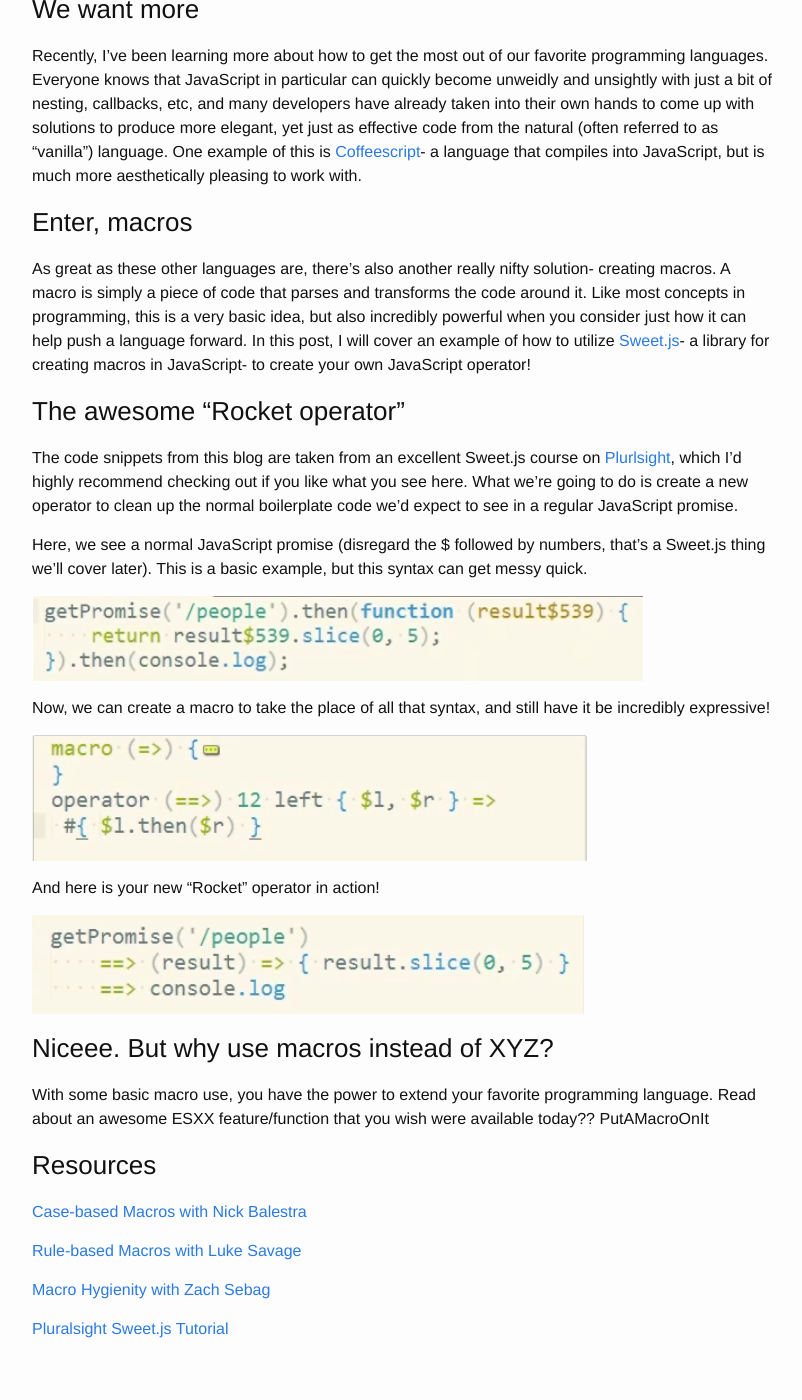
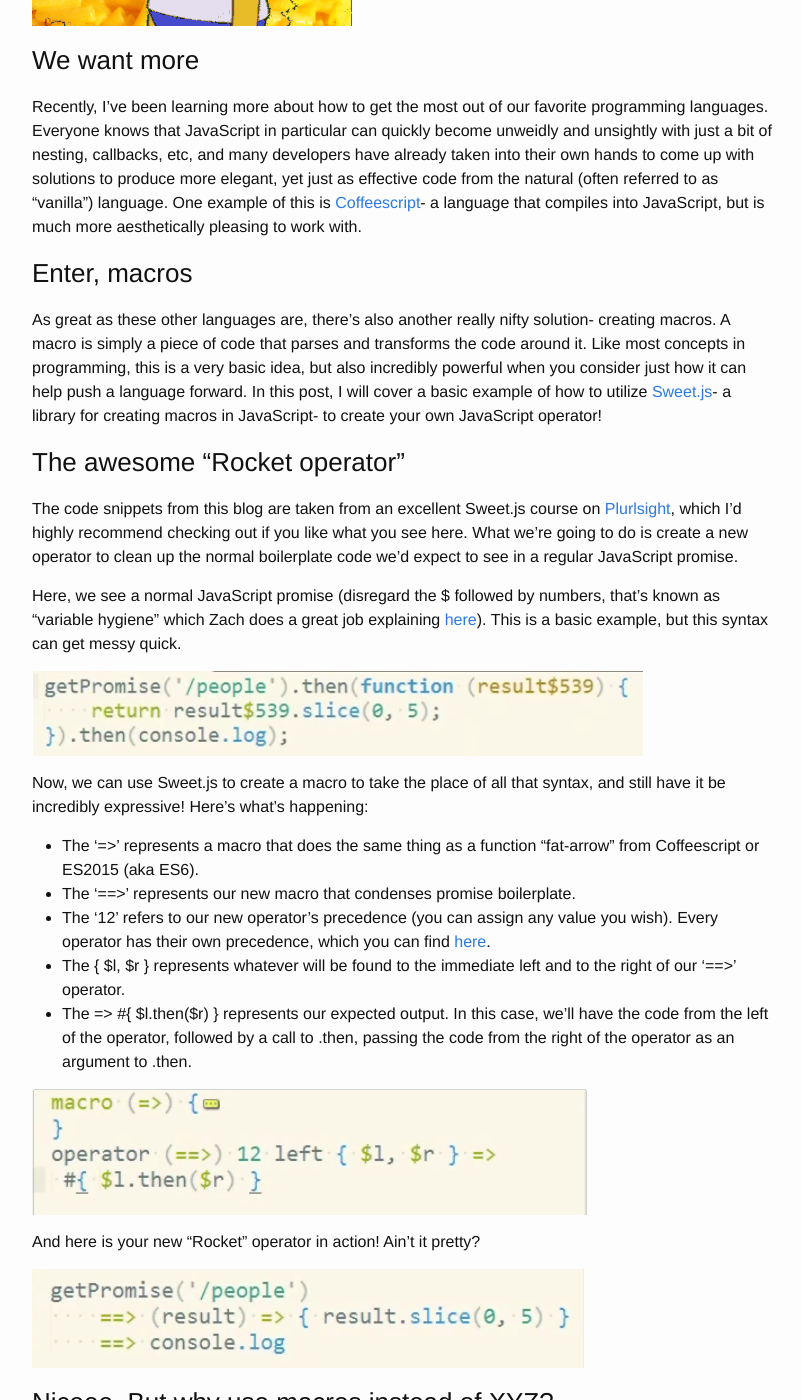
Before and after one commit to gregRV/eqex, a Jekyll site: the page built from _posts/2015-08-29-holy-macro-roni.md, in a window 1280 px wide and 1400 px high, scrolled down 465 px. Shown: the whole window, without its empty margins (238-1040 px from the left). Built offline with Jekyll 4.4.1, drawn with Linux system fonts in a browser that asks for light colours; some of the changed text lies outside the part shown.

Commit message:
Final revision of holy macro-roni

```diff
--- a/_posts/2015-08-29-holy-macro-roni.md
+++ b/_posts/2015-08-29-holy-macro-roni.md
@@ -7,37 +7,46 @@ published: True
 
 ---
 
+# Create Your Own JavaScript Operator using Macros
+
 ![Homac]({{ site.baseurl }}/assets/images/homer_macaroni.gif)
 
 ### We want more
 Recently, I've been learning more about how to get the most out of our favorite programming languages. Everyone knows that JavaScript in particular can quickly become unweidly and unsightly with just a bit of nesting, callbacks, etc, and many developers have already taken into their own hands to come up with solutions to produce more elegant, yet just as effective code from the natural (often referred to as "vanilla") language. One example of this is [Coffeescript](http://coffeescript.org/)- a language that compiles into JavaScript, but is much more aesthetically pleasing to work with.
 
 ### Enter, macros
-As great as these other languages are, there's also another really nifty solution- creating macros. A macro is simply a piece of code that parses and transforms the code around it. Like most concepts in programming, this is a very basic idea, but also incredibly powerful when you consider just how it can help push a language forward. In this post, I will cover an example of how to utilize [Sweet.js](http://sweetjs.org/)- a library for creating macros in JavaScript- to create your own JavaScript operator!
+As great as these other languages are, there's also another really nifty solution- creating macros. A macro is simply a piece of code that parses and transforms the code around it. Like most concepts in programming, this is a very basic idea, but also incredibly powerful when you consider just how it can help push a language forward. In this post, I will cover a basic example of how to utilize [Sweet.js](http://sweetjs.org/)- a library for creating macros in JavaScript- to create your own JavaScript operator!
 
 ### The awesome "Rocket operator"
 The code snippets from this blog are taken from an excellent Sweet.js course on [Plurlsight](http://www.pluralsight.com/courses/sweet-js-get-started), which I'd highly recommend checking out if you like what you see here. What we're going to do is create a new operator to clean up the normal boilerplate code we'd expect to see in a regular JavaScript promise.
 
-Here, we see a normal JavaScript promise (disregard the $ followed by numbers, that's a Sweet.js thing we'll cover later). This is a basic example, but this syntax can get messy quick.
+Here, we see a normal JavaScript promise (disregard the $ followed by numbers, that's known as "variable hygiene" which Zach does a great job explaining [here](http://zachsebag.com/2015/08/29/losing-your-hygienity.html)). This is a basic example, but this syntax can get messy quick.
 
 ![promise]({{ site.baseurl }}/assets/images/promise.png)
 
-Now, we can create a macro to take the place of all that syntax, and still have it be incredibly expressive!
+Now, we can use Sweet.js to create a macro to take the place of all that syntax, and still have it be incredibly expressive! Here's what's happening:
+- The '=>' represents a macro that does the same thing as a function "fat-arrow" from Coffeescript or ES2015 (aka ES6).
+- The '==>' represents our new macro that condenses promise boilerplate.
+- The '12' refers to our new operator's precedence (you can assign any value you wish). Every operator has their own precedence, which you can find [here](http://sweetjs.org/doc/main/sweet.html#operator-precedence).
+- The { $l, $r } represents whatever will be found to the immediate left and to the right of our '==>' operator.
+- The => #{ $l.then($r) } represents our expected output. In this case, we'll have the code from the left of the operator, followed by a call to .then, passing the code from the right of the operator as an argument to .then.
 
 ![rocket macro]({{ site.baseurl }}/assets/images/rocket_macro.png)
 
-And here is your new "Rocket" operator in action!
+And here is your new "Rocket" operator in action! Ain't it pretty?
 
 ![rocket operator]({{ site.baseurl }}/assets/images/rocket_operator.png)
 
 ### Niceee. But why use macros instead of XYZ?
-With some basic macro use, you have the power to extend your favorite programming language. Read about an awesome ESXX feature/function that you wish were available today?? PutAMacroOnIt
+With some basic macro use, you have the power to extend your favorite programming language. Read about an awesome ES20XX feature/function that you wish were available today?? PutAMacroOnIt
 
 ### Resources
+If you want to learn more about macros and Sweet.js, here are a few awesome blog posts to help you get started!
+
 [Case-based Macros with Nick Balestra]( http://nick.balestra.ch/2015/sweetjs-case-macros-for-javascript/ )
 
 [Rule-based Macros with Luke Savage]( http://lukesavage.me/technical/2015/08/29/sweetjs-and-rule-based-macros/ )
 
-[Macro Hygienity with Zach Sebag]( http://zachsebag.com/2015/08/29/losing-your-hygienity.html/ )
+[Macro Hygienity with Zach Sebag]( http://zachsebag.com/2015/08/29/losing-your-hygienity.html )
 
 [Pluralsight Sweet.js Tutorial]( http://www.pluralsight.com/courses/sweet-js-get-started )
```
